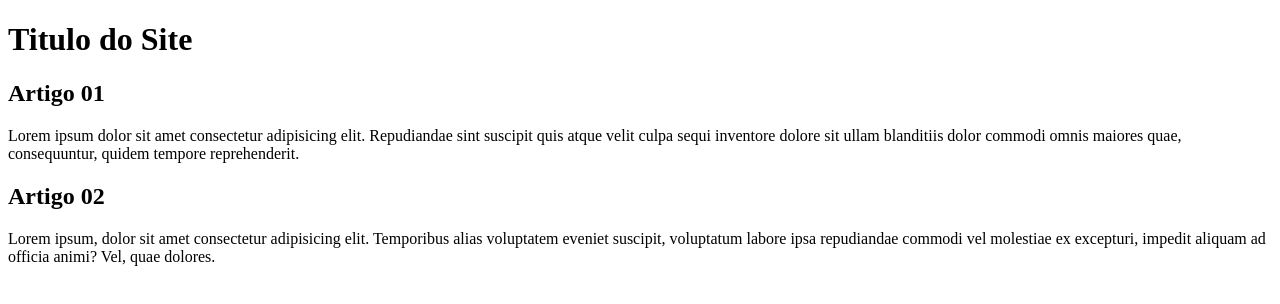
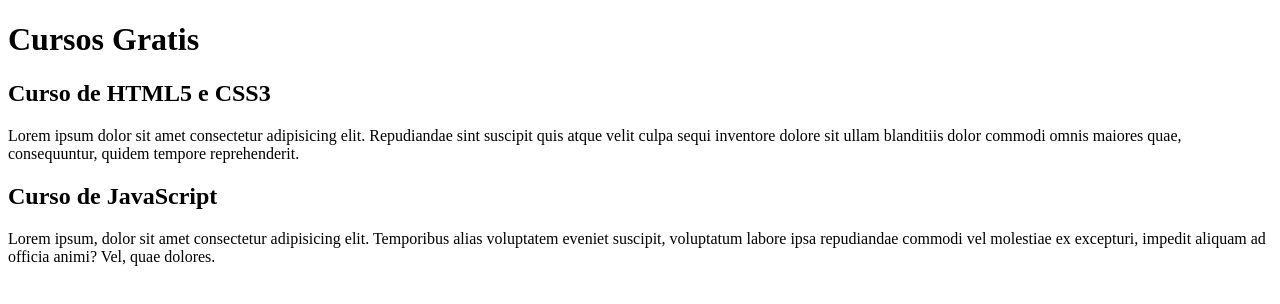
Before and after one commit to joaolucas3002/projeto-site, a plain HTML site: page index.html in a window 1280 px wide. Drawn offline with Linux system fonts and the light colour scheme.

Commit message:
Update index.html

```diff
--- a/index.html
+++ b/index.html
@@ -9,17 +9,17 @@
 <body>
     <main>
         <header>
-            <h1>Titulo do Site</h1>
+            <h1>Cursos Gratis </h1>
         </header>
         <article>
-            <h2>Artigo 01</h2>
+            <h2>Curso de HTML5 e CSS3</h2>
             <p>
                 Lorem ipsum dolor sit amet consectetur adipisicing elit. Repudiandae sint suscipit quis atque velit culpa sequi inventore dolore sit ullam blanditiis dolor commodi omnis maiores quae, consequuntur, quidem tempore reprehenderit.
 
             </p>
         </article>
         <article>
-            <h2>Artigo 02</h2>
+            <h2>Curso de JavaScript</h2>
             <p>
                 Lorem ipsum, dolor sit amet consectetur adipisicing elit. Temporibus alias voluptatem eveniet suscipit, voluptatum labore ipsa repudiandae commodi vel molestiae ex excepturi, impedit aliquam ad officia animi? Vel, quae dolores.
             </p>
```
